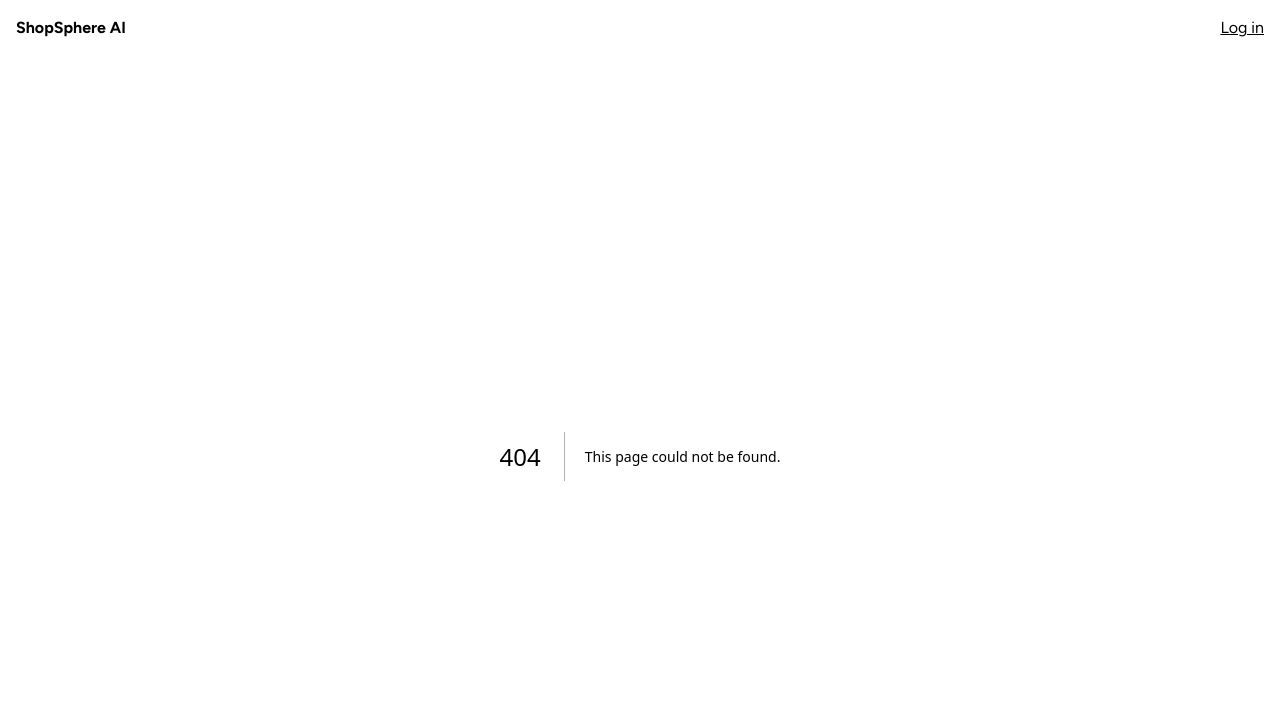
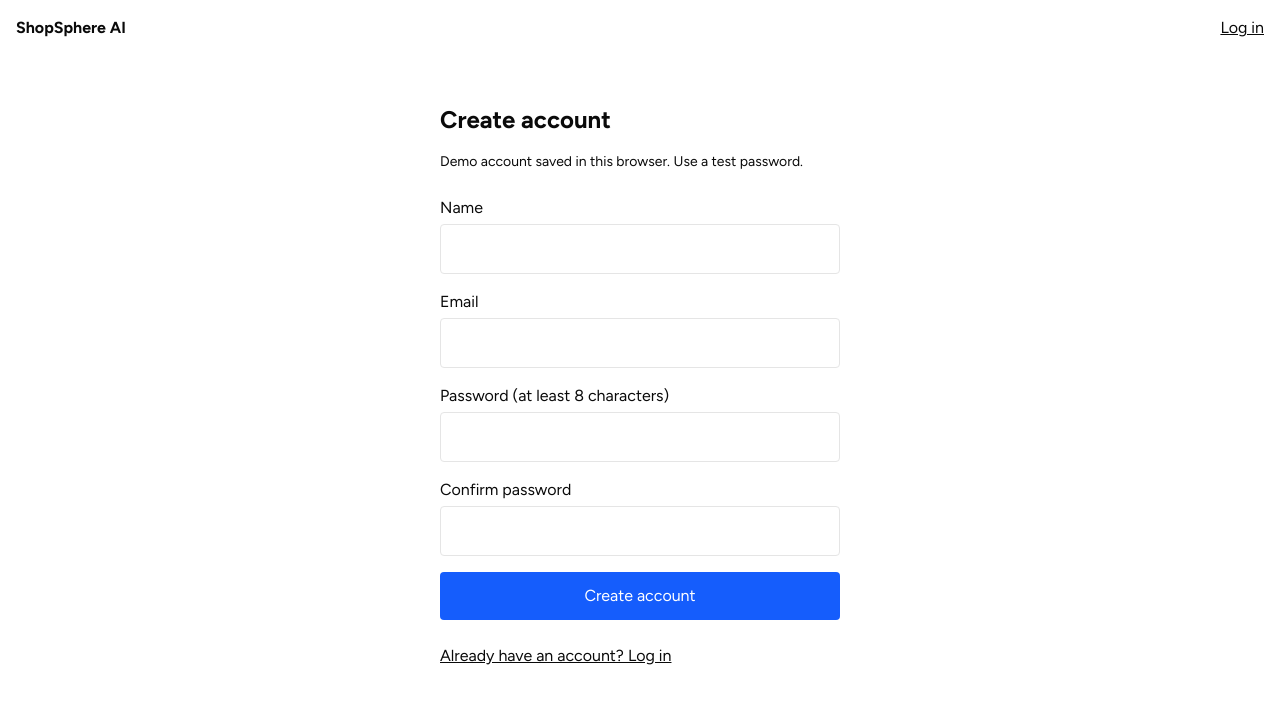
Before and after one commit to jemilahyder-byte/shopsphere-ai, a Next.js app: page /register in a window 1280 px wide. Before the commit this address had no page. Shown: the top 704 px of the page. Built offline with nearby package versions, Linux system fonts and the light colour scheme.

Commit message:
Add demo registration and account login

```diff
--- a/app/login/page.tsx
+++ b/app/login/page.tsx
@@ -1,4 +1,3 @@
-
 "use client";
 
 import { useState, type FormEvent } from "react";
@@ -21,17 +20,29 @@ export default function LoginPage() {
   const [email, setEmail] = useState("");
   const [password, setPassword] = useState("");
   const [error, setError] = useState("");
+  const [busy, setBusy] = useState(false);
 
-  function handleSubmit(event: FormEvent<HTMLFormElement>) {
+  async function handleSubmit(event: FormEvent<HTMLFormElement>) {
     event.preventDefault();
+    if (busy) return;
+
     setError("");
+    setBusy(true);
 
-    if (login(email, password)) {
-      router.push("/");
-      return;
+    try {
+      const success = await login(email, password);
+
+      if (success) {
+        router.replace("/");
+        return;
+      }
+
+      setError("Incorrect email or password.");
+    } catch {
+      setError("Unable to log in. Please try again.");
+    } finally {
+      setBusy(false);
     }
-
-    setError("Incorrect email or password.");
   }
 
   return (
@@ -73,8 +84,8 @@ export default function LoginPage() {
               </p>
             )}
 
-            <Button type="submit" className="w-full">
-              Log in
+            <Button type="submit" disabled={busy} className="w-full">
+              {busy ? "Logging in..." : "Log in"}
             </Button>
           </form>
 
@@ -86,9 +97,14 @@ export default function LoginPage() {
             <p>Password: Admin123!</p>
           </div>
 
-          <Link href="/" className="mt-6 inline-block underline">
-            Back to shop
-          </Link>
+          <div className="mt-6 flex flex-wrap gap-4">
+            <Link href="/register" className="underline">
+              Create account
+            </Link>
+            <Link href="/" className="underline">
+              Back to shop
+            </Link>
+          </div>
         </CardContent>
       </Card>
     </main>
--- /dev/null
+++ b/app/register/page.tsx
@@ -0,0 +1,121 @@
+"use client";
+
+import { useState, type FormEvent } from "react";
+import Link from "next/link";
+import { useRouter } from "next/navigation";
+import { useAuthStore } from "../stores/authStore";
+
+export default function RegisterPage() {
+  const router = useRouter();
+  const register = useAuthStore((state) => state.register);
+  const [name, setName] = useState("");
+  const [email, setEmail] = useState("");
+  const [password, setPassword] = useState("");
+  const [confirm, setConfirm] = useState("");
+  const [error, setError] = useState("");
+  const [busy, setBusy] = useState(false);
+
+  async function handleSubmit(event: FormEvent<HTMLFormElement>) {
+    event.preventDefault();
+    if (busy) return;
+    setError("");
+
+    if (password !== confirm) {
+      setError("Passwords do not match.");
+      return;
+    }
+
+    setBusy(true);
+    try {
+      await register(name, email, password);
+      router.replace("/");
+    } catch (error) {
+      setError(
+        error instanceof Error ? error.message : "Registration failed."
+      );
+    } finally {
+      setBusy(false);
+    }
+  }
+
+  const inputClass = "mt-1 w-full rounded border p-3";
+
+  return (
+    <main className="mx-auto max-w-md px-6 py-12">
+      <h1 className="mb-4 text-2xl font-bold">Create account</h1>
+      <p className="mb-6 text-sm">
+        Demo account saved in this browser. Use a test password.
+      </p>
+
+      <form onSubmit={handleSubmit} className="space-y-4">
+        <div>
+          <label htmlFor="name">Name</label>
+          <input
+            id="name"
+            autoComplete="name"
+            value={name}
+            onChange={(event) => setName(event.target.value)}
+            minLength={2}
+            required
+            className={inputClass}
+          />
+        </div>
+
+        <div>
+          <label htmlFor="email">Email</label>
+          <input
+            id="email"
+            type="email"
+            autoComplete="username"
+            value={email}
+            onChange={(event) => setEmail(event.target.value)}
+            required
+            className={inputClass}
+          />
+        </div>
+
+        <div>
+          <label htmlFor="password">Password (at least 8 characters)</label>
+          <input
+            id="password"
+            type="password"
+            autoComplete="new-password"
+            value={password}
+            onChange={(event) => setPassword(event.target.value)}
+            minLength={8}
+            required
+            className={inputClass}
+          />
+        </div>
+
+        <div>
+          <label htmlFor="confirm">Confirm password</label>
+          <input
+            id="confirm"
+            type="password"
+            autoComplete="new-password"
+            value={confirm}
+            onChange={(event) => setConfirm(event.target.value)}
+            minLength={8}
+            required
+            className={inputClass}
+          />
+        </div>
+
+        {error && <p role="alert" className="text-red-600">{error}</p>}
+
+        <button
+          type="submit"
+          disabled={busy}
+          className="w-full rounded bg-blue-600 p-3 text-white disabled:opacity-50"
+        >
+          {busy ? "Creating account..." : "Create account"}
+        </button>
+      </form>
+
+      <Link href="/login" className="mt-6 inline-block underline">
+        Already have an account? Log in
+      </Link>
+    </main>
+  );
+}
--- a/app/stores/authStore.ts
+++ b/app/stores/authStore.ts
@@ -2,6 +2,7 @@
 
 import { create } from "zustand";
 import { createJSONStorage, persist } from "zustand/middleware";
+import { hashPassword } from "./password";
 
 type User = {
   name: string;
@@ -9,49 +10,110 @@ type User = {
   role: "customer" | "admin";
 };
 
+type Account = {
+  name: string;
+  email: string;
+  salt: string;
+  passwordHash: string;
+};
+
 type AuthStore = {
   user: User | null;
-  login: (email: string, password: string) => boolean;
+  accounts: Account[];
+  login: (email: string, password: string) => Promise<boolean>;
+  register: (
+    name: string,
+    email: string,
+    password: string
+  ) => Promise<void>;
   logout: () => void;
 };
 
 export const useAuthStore = create<AuthStore>()(
   persist(
-    (set) => ({
+    (set, get) => ({
       user: null,
+      accounts: [],
 
-      login: (email, password) => {
+      login: async (email, password) => {
         const normalizedEmail = email.trim().toLowerCase();
 
-        if (
+        const demo =
           normalizedEmail === "customer@shopsphere.demo" &&
           password === "Customer123!"
-        ) {
-          set({
-            user: {
-              name: "Demo Customer",
-              email: normalizedEmail,
-              role: "customer",
-            },
-          });
+            ? { name: "Demo Customer", role: "customer" as const }
+            : normalizedEmail === "admin@shopsphere.demo" &&
+                password === "Admin123!"
+              ? { name: "Demo Admin", role: "admin" as const }
+              : null;
+
+        if (demo) {
+          set({ user: { ...demo, email: normalizedEmail } });
           return true;
         }
 
-        if (
-          normalizedEmail === "admin@shopsphere.demo" &&
-          password === "Admin123!"
-        ) {
-          set({
-            user: {
-              name: "Demo Admin",
-              email: normalizedEmail,
-              role: "admin",
-            },
-          });
-          return true;
+        const account = get().accounts.find(
+          (item) => item.email === normalizedEmail
+        );
+
+        if (!account) return false;
+
+        const result = await hashPassword(password, account.salt);
+        if (result !== account.passwordHash) return false;
+
+        set({
+          user: {
+            name: account.name,
+            email: account.email,
+            role: "customer",
+          },
+        });
+        return true;
+      },
+
+      register: async (name, email, password) => {
+        const cleanName = name.trim();
+        const normalizedEmail = email.trim().toLowerCase();
+
+        if (cleanName.length < 2) {
+          throw new Error("Enter a name with at least 2 characters.");
         }
 
-        return false;
+        if (!/^[^\s@]+@[^\s@]+\.[^\s@]+$/.test(normalizedEmail)) {
+          throw new Error("Enter a valid email address.");
+        }
+
+        if (password.length < 8) {
+          throw new Error("Password must contain at least 8 characters.");
+        }
+
+        const exists = () =>
+          normalizedEmail === "customer@shopsphere.demo" ||
+          normalizedEmail === "admin@shopsphere.demo" ||
+          get().accounts.some((item) => item.email === normalizedEmail);
+
+        if (exists()) {
+          throw new Error("An account with this email already exists.");
+        }
+
+        const salt = crypto.randomUUID();
+        const passwordHash = await hashPassword(password, salt);
+
+        if (exists()) {
+          throw new Error("An account with this email already exists.");
+        }
+
+        set((state) => ({
+          accounts: [
+            ...state.accounts,
+            { name: cleanName, email: normalizedEmail, salt, passwordHash },
+          ],
+          user: {
+            name: cleanName,
+            email: normalizedEmail,
+            role: "customer",
+          },
+        }));
       },
 
       logout: () => set({ user: null }),
@@ -59,7 +121,10 @@ export const useAuthStore = create<AuthStore>()(
     {
       name: "shopsphere-demo-auth",
       storage: createJSONStorage(() => localStorage),
-      partialize: (state) => ({ user: state.user }),
+      partialize: (state) => ({
+        user: state.user,
+        accounts: state.accounts,
+      }),
       skipHydration: true,
     }
   )
--- /dev/null
+++ b/app/stores/password.ts
@@ -0,0 +1,29 @@
+export async function hashPassword(
+  password: string,
+  salt: string
+): Promise<string> {
+  const encoder = new TextEncoder();
+
+  const key = await crypto.subtle.importKey(
+    "raw",
+    encoder.encode(password),
+    "PBKDF2",
+    false,
+    ["deriveBits"]
+  );
+
+  const bits = await crypto.subtle.deriveBits(
+    {
+      name: "PBKDF2",
+      salt: encoder.encode(salt),
+      iterations: 600000,
+      hash: "SHA-256",
+    },
+    key,
+    256
+  );
+
+  return Array.from(new Uint8Array(bits))
+    .map((byte) => byte.toString(16).padStart(2, "0"))
+    .join("");
+}
```
